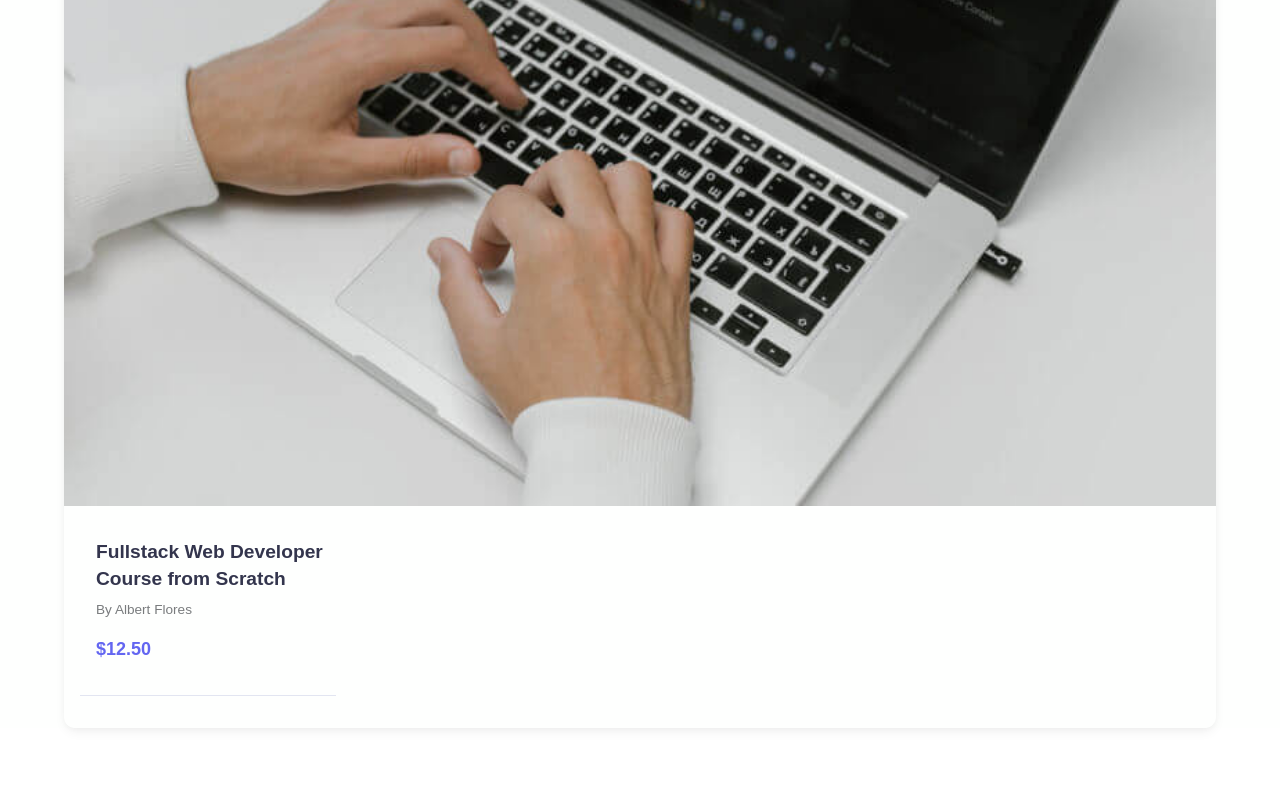
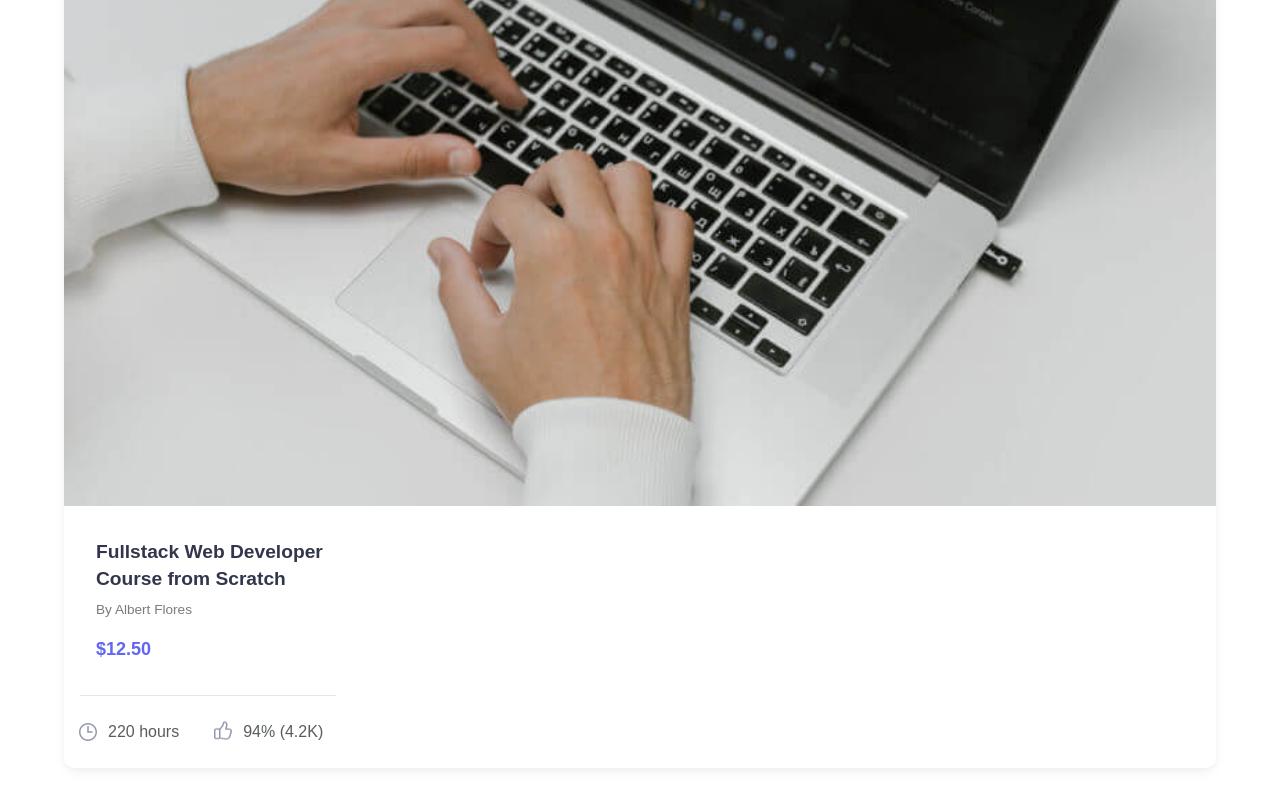
Before and after one commit to ol1mowski/it-shop.de, a React (Create React App) app: page / in a window 1280 px wide. Shown: the part 1608-2408 px from the top of the page. Before the commit the page ends 2368 px from the top, so only its background shows below. Built offline with nearby package versions, Linux system fonts and the light colour scheme.

Commit message:
add finish sketch to course card

```diff
--- a/src/Components/CourseSection/CoursesSlider/Slider/Slider.jsx
+++ b/src/Components/CourseSection/CoursesSlider/Slider/Slider.jsx
@@ -1,22 +1,30 @@
-import style from './slider.module.scss';
-import img from '../../../../assets/img/slider_image/01.jpg';
-import icon from '../../../../assets/icons/save.svg';
-import clock from '../../../../assets/icons/clock.svg';
-import like from '../../../../assets/icons/like.png';
+import style from "./slider.module.scss";
+import img from "../../../../assets/img/slider_image/01.jpg";
+import icon from "../../../../assets/icons/save.svg";
+import clock from "../../../../assets/icons/clock.svg";
+import like from "../../../../assets/icons/like.png";
 
 const Slider = () => {
   return (
     <>
       <div className={style.slider}>
         <div className={style.slider__imgSection}>
-          <img src={img} alt='courses ' className={style.slider__imgSection__img} />
+          <img
+            src={img}
+            alt="courses "
+            className={style.slider__imgSection__img}
+          />
           <div className={style.slider__imgSection__label}>
             <span className={style.slider__imgSection__label__span}>
               Best Seller
             </span>
           </div>
           <div className={style.slider__imgSection__save}>
-            <img src={icon} className={style.slider__imgSection__save__icon} alt='save icon' />
+            <img
+              src={icon}
+              className={style.slider__imgSection__save__icon}
+              alt="save icon"
+            />
           </div>
         </div>
 
@@ -28,29 +36,23 @@ const Slider = () => {
             <p className={style.slider__contentSection__pAutor}>
               By Albert Flores
             </p>
-            <p className={style.slider__contentSection__pPrice}>
-              $12.50
-            </p>
+            <p className={style.slider__contentSection__pPrice}>$12.50</p>
           </div>
         </div>
 
-        <div className={style.slider__iconsSection}>
-          {/* <div className={style.slider__iconsSection__clock}>
-            <img src={clock} className={style.slider__iconsSection__clock__img} alt='clock icon' />
-            <p className={style.slider__iconsSection__clock__string}>
-              220 hours
-            </p>
+        <div class="card-footer d-flex align-items-center p-1 fs-sm text-muted py-4">
+          <div class="d-flex align-items-center me-4">
+            <img src={clock} alt="clock icon" className={style.clock} />
+            220 hours
           </div>
-          <div className={style.slider__iconsSection__clock}>
-            <img src={like} className={style.slider__iconsSection__clock__img} alt='clock icon' />
-            <p className={style.slider__iconsSection__clock__string}>
-              220 hours
-            </p>
-          </div> */}
+          <div class="d-flex align-items-center">
+            <img src={like} alt="clock icon" className={style.like} />
+            94% (4.2K)
+          </div>
         </div>
       </div>
     </>
-  )
-}
+  );
+};
 
 export default Slider;
--- a/src/Components/CourseSection/CoursesSlider/Slider/slider.module.scss
+++ b/src/Components/CourseSection/CoursesSlider/Slider/slider.module.scss
@@ -78,11 +78,11 @@
         margin-top: 2rem;
         gap: 1rem;
         &__clock {
+            width: 5rem;
+            height: 1.5rem;
             display: flex;
             justify-content: center;
-            align-items: center;
-            width: 5rem;
-            height: 1.5rem;
+            align-items: flex-start;
             &__img {
                 width: 100%;
                 height: 100%;
@@ -93,3 +93,16 @@
         }
     }
 }
+
+.clock {
+    width: 1.5rem;
+    height: 1.5rem;
+    margin: 0 .5rem;
+}
+
+.like {
+    width: 1.5rem;
+    height: 1.5rem;
+    margin: 0 .5rem;
+    padding-bottom: .2rem;
+}
```
